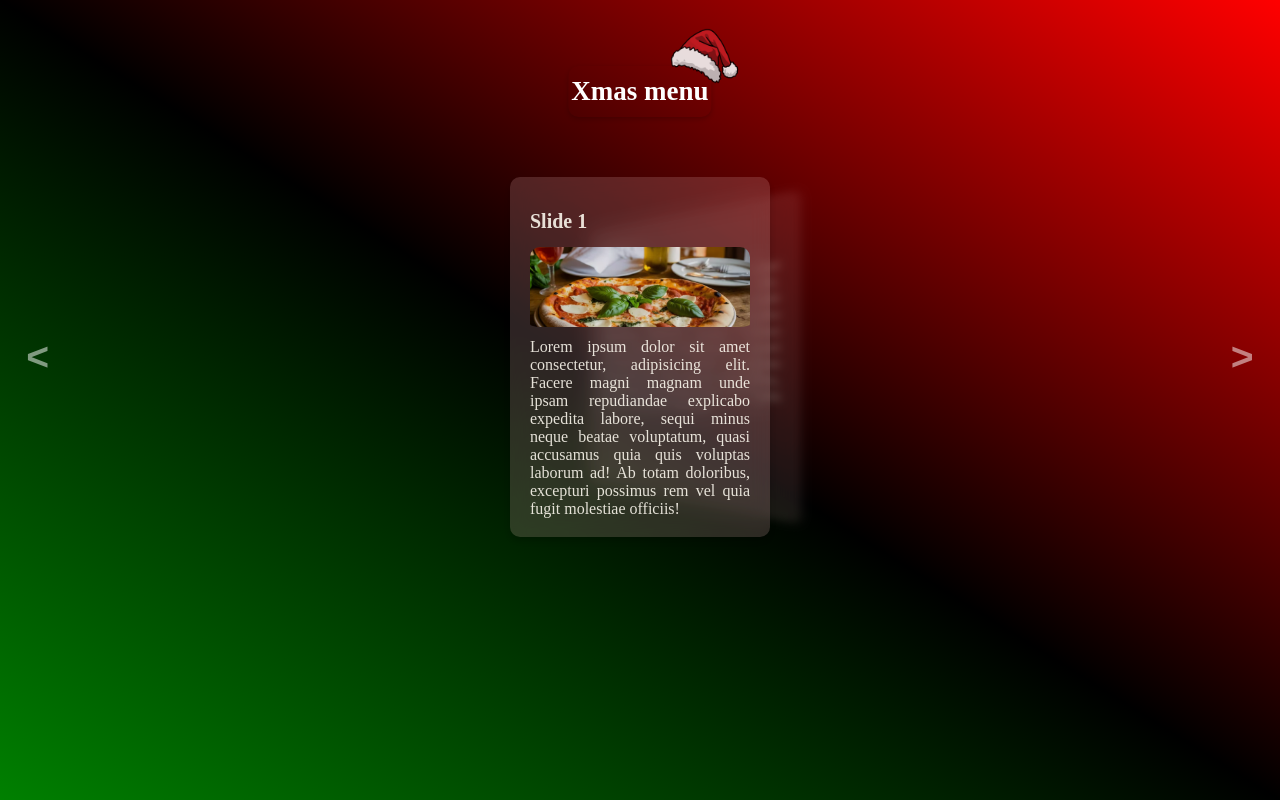
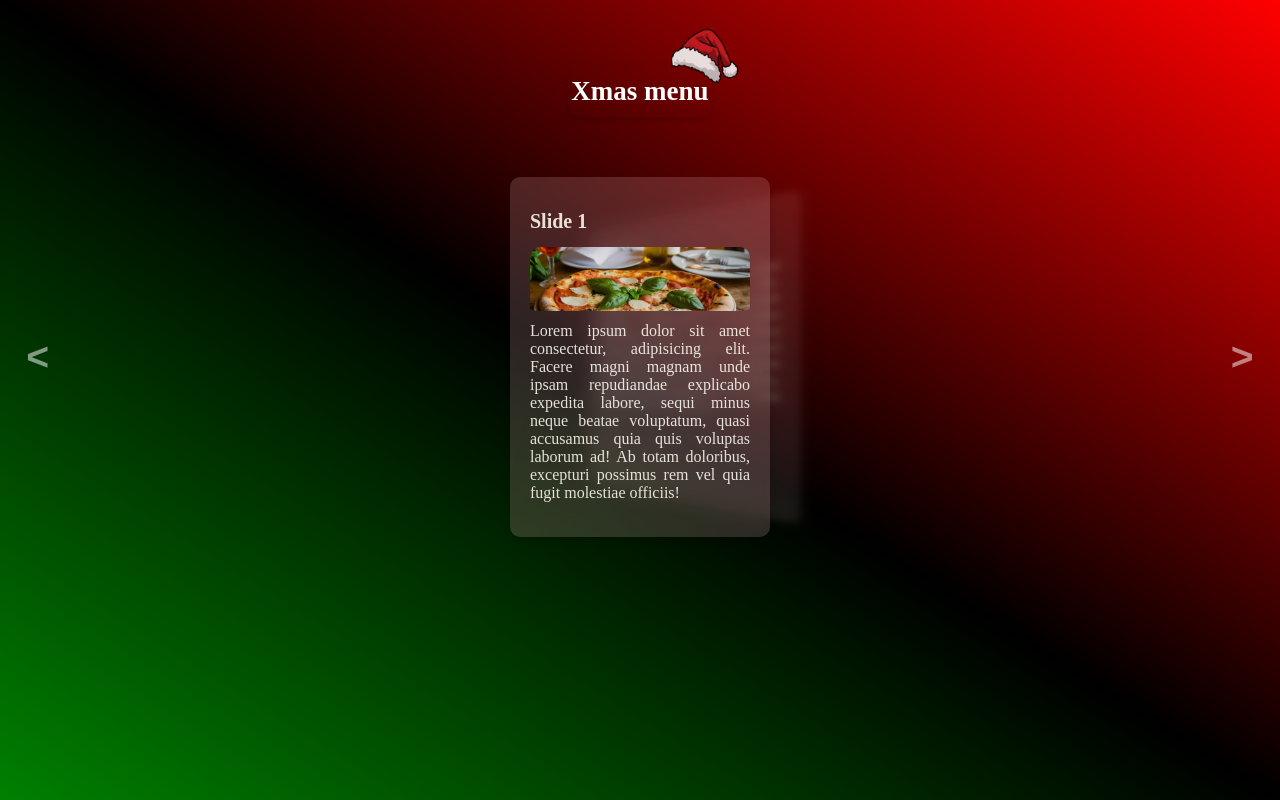
Before and after one commit to matiamarro/xmas2024, a website: page index.html in a window 1280 px wide. Drawn offline with Linux system fonts and the light colour scheme; a web font is replaced by a local one.

Commit message:
2.5 commit

```diff
--- a/styles2.css
+++ b/styles2.css
@@ -88,7 +88,7 @@ h1 {
 }
 .food-img {
     width: 100%;
-    height: 80px;
+    height: 20%;
     border-radius: 10px;
     object-fit: cover;
     padding-bottom: 7px;
```
